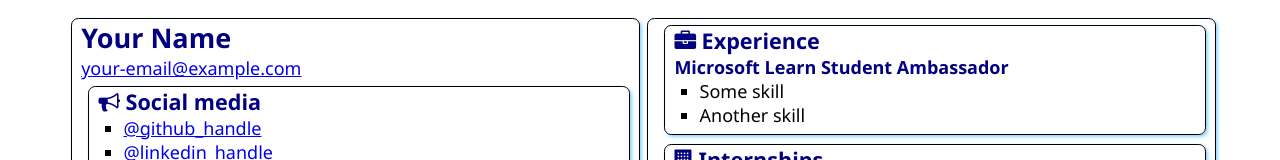
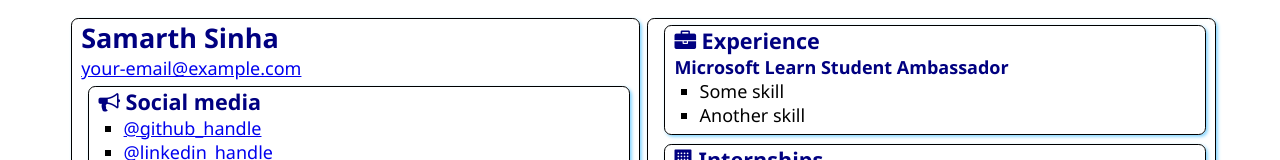
Before and after one commit to Samarth0409/SATechnicalOnboarding, a plain HTML site: page src/index.html in a window 1280 px wide. Shown: the top 160 px of the page. Drawn offline with Linux system fonts and the light colour scheme.

Commit message:
Update index.html

```diff
--- a/src/index.html
+++ b/src/index.html
@@ -12,7 +12,7 @@
 <body>
     <main>
         <article class="box">
-            <h1>Your Name</h1>
+            <h1>Samarth Sinha</h1>
             <div><a href="mailto:your.email@example.com">your-email@example.com</a></div>
 
             <section class="box">
```
